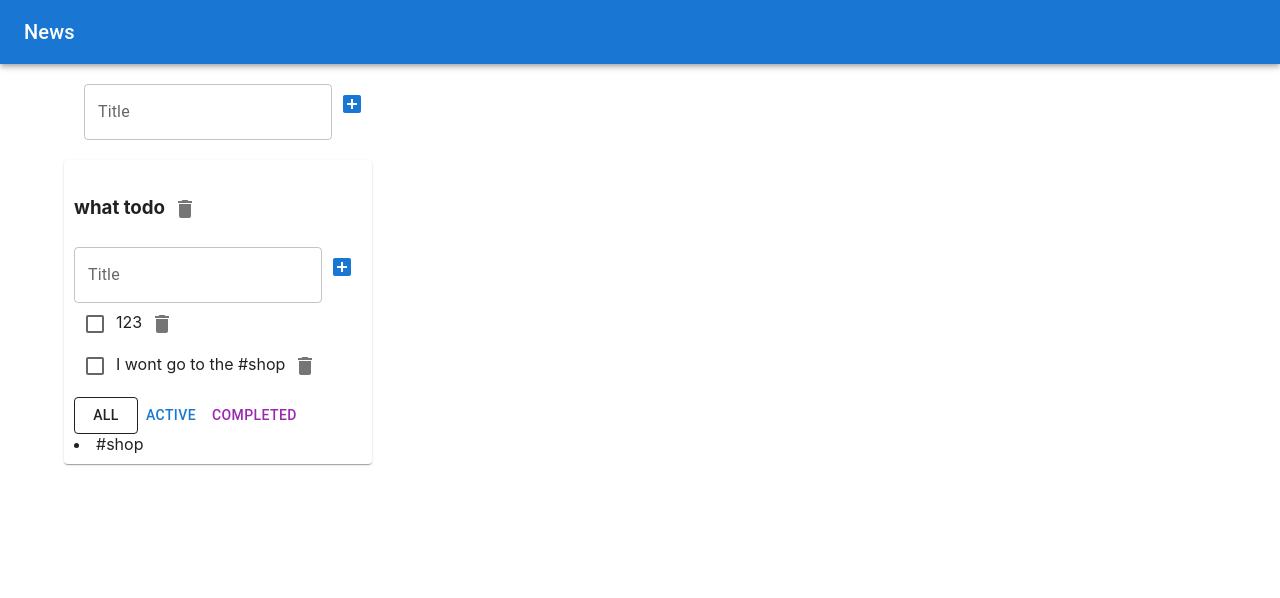
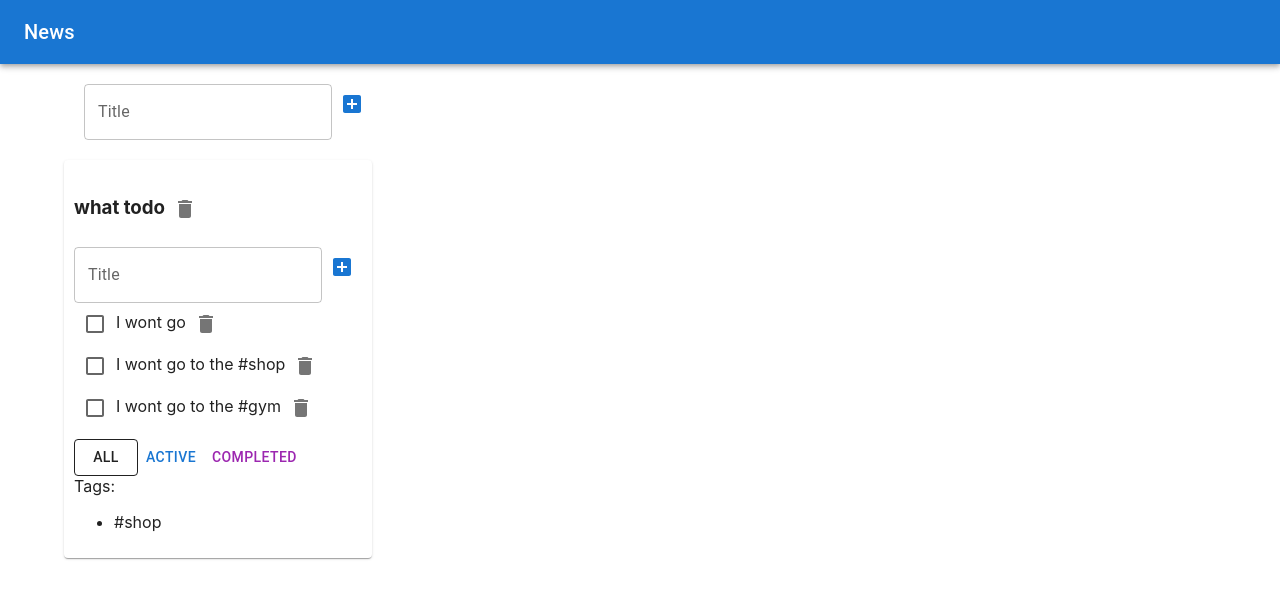
Before and after one commit to PavelDermichev1998/text-editor-with-tags, a React (Create React App) app: page / in a window 1280 px wide. Shown: the top 598 px of the page. Built offline with nearby package versions, Linux system fonts and the light colour scheme.

Commit message:
Add Tags

```diff
--- a/src/App.tsx
+++ b/src/App.tsx
@@ -1,6 +1,6 @@
 import React, { useCallback } from 'react'
 import './App.module.css';
-import { TaskType, Todolist } from './Todolist';
+import {TagType, TaskType, Todolist} from './Todolist';
 import { AddItemForm } from './AddItemForm';
 import AppBar from '@mui/material/AppBar';
 import Toolbar from '@mui/material/Toolbar';
@@ -17,6 +17,7 @@ import {
 import { addTaskAC, changeTaskStatusAC, changeTaskTitleAC, removeTaskAC } from './state/tasks-reducer';
 import { useDispatch, useSelector } from 'react-redux';
 import { AppRootStateType } from './state/store';
+import {addTagAC} from "./state/tags-reducer";
 
 
 export type FilterValuesType = 'all' | 'active' | 'completed';
@@ -30,11 +31,17 @@ export type TasksStateType = {
     [key: string]: Array<TaskType>
 }
 
+export type TagsStateType = {
+    [key: string]: Array<TagType>
+}
+
 
 function App() {
 
     const todolists = useSelector<AppRootStateType, Array<TodolistType>>(state => state.todolists)
     const tasks = useSelector<AppRootStateType, TasksStateType>(state => state.tasks)
+    const tags = useSelector<AppRootStateType, TagsStateType>(state => state.tags)
+
     const dispatch = useDispatch();
 
     const removeTask = useCallback(function (id: string, todolistId: string) {
@@ -43,6 +50,7 @@ function App() {
 
     const addTask = useCallback(function (title: string, todolistId: string) {
         dispatch(addTaskAC(title, todolistId));
+        dispatch(addTagAC(title, todolistId));
     }, [dispatch]);
 
     const changeStatus = useCallback(function (id: string, isDone: boolean, todolistId: string) {
@@ -86,6 +94,7 @@ function App() {
                     {
                         todolists.map(tl => {
                             let allTodolistTasks = tasks[tl.id];
+                            let allTodolistTags = tags[tl.id];
 
                             return <Grid item key={tl.id}>
                                 <Paper style={{padding: '10px'}}>
@@ -93,6 +102,7 @@ function App() {
                                         id={tl.id}
                                         title={tl.title}
                                         tasks={allTodolistTasks}
+                                        tags={allTodolistTags}
                                         removeTask={removeTask}
                                         changeFilter={changeFilter}
                                         addTask={addTask}
--- /dev/null
+++ b/src/EditableSpan.module.css
@@ -0,0 +1,3 @@
+.tags_active {
+    height: 30px;
+}
--- a/src/EditableSpan.tsx
+++ b/src/EditableSpan.tsx
@@ -1,5 +1,5 @@
 import React, { ChangeEvent, useState } from 'react';
-import TextField from '@mui/material/TextField';
+import style from './EditableSpan.module.css'
 
 type EditableSpanPropsType = {
     value: string
@@ -18,12 +18,13 @@ export const EditableSpan = React.memo(function (props: EditableSpanPropsType) {
     const activateViewMode = () => {
         setEditMode(false);
         props.onChange(title);
+
     }
     const changeTitle = (e: ChangeEvent<HTMLInputElement>) => {
         setTitle(e.currentTarget.value)
     }
 
     return editMode
-        ? <TextField value={title} onChange={changeTitle} autoFocus onBlur={activateViewMode}/>
+        ? <input value={title} onChange={changeTitle} autoFocus onBlur={activateViewMode} className={style.tags_active}/>
         : <span onDoubleClick={activateEditMode}>{props.value}</span>
 });
--- a/src/Tags.tsx
+++ b/src/Tags.tsx
@@ -1,13 +1,13 @@
 import React from 'react'
-import {TaskType} from './Todolist'
+import {TagType} from './Todolist'
 
 type TagPropsType = {
-    tasks: Array<TaskType>
+    tag: TagType
     todolistId: string
 }
 export const Tags = React.memo((props: TagPropsType) => {
 
-    let createTag = (arr: Array<string>) => {
+    /*let createTag = (arr: Array<string>) => {
         let arrTitle = [...arr]
         for (let i = 0; i <= arrTitle.length - 1; i++) {
             let tagIndex = arrTitle[i].indexOf('#');
@@ -19,13 +19,13 @@ export const Tags = React.memo((props: TagPropsType) => {
         }
         return arrTitle
     }
+    let arrTagsTitle = createTag(props.tasks.map(t => t.title))
+    let filterTags = arrTagsTitle.filter((item, index) => arrTagsTitle.indexOf(item) === index)*/
 
-    let arrTagsTitle = createTag(props.tasks.map(t => t.title))
-    let filterTags = arrTagsTitle.filter((item, index) => arrTagsTitle.indexOf(item) === index)
 
     return (
-        <div key={props.todolistId}>
-            {filterTags.map(t => <li>{t}</li>)}
-        </div>
+        <>
+            <li key={props.todolistId}>{props.tag.title}</li>
+        </>
     )
 })
--- a/src/Task.tsx
+++ b/src/Task.tsx
@@ -3,7 +3,7 @@ import { EditableSpan } from './EditableSpan'
 import { Delete } from '@mui/icons-material';
 import IconButton from '@mui/material/IconButton';
 import Checkbox from '@mui/material/Checkbox';
-import { TaskType } from './Todolist'
+import {TaskType} from './Todolist'
 
 type TaskPropsType = {
     task: TaskType
@@ -13,7 +13,9 @@ type TaskPropsType = {
     removeTask: (taskId: string, todolistId: string) => void
 }
 export const Task = React.memo((props: TaskPropsType) => {
-    const onClickHandler = useCallback(() => props.removeTask(props.task.id, props.todolistId), [props.task.id, props.todolistId]);
+    const onClickHandler = useCallback(() => {
+        props.removeTask(props.task.id, props.todolistId)
+        }, [props.task.id, props.todolistId]);
 
     const onChangeHandler = useCallback((e: ChangeEvent<HTMLInputElement>) => {
         let newIsDoneValue = e.currentTarget.checked
--- a/src/Todolist.tsx
+++ b/src/Todolist.tsx
@@ -1,12 +1,14 @@
-import React, { useCallback } from 'react'
-import { AddItemForm } from './AddItemForm'
-import { EditableSpan } from './EditableSpan'
+import React, {useCallback} from 'react'
+import {AddItemForm} from './AddItemForm'
+import {EditableSpan} from './EditableSpan'
 import IconButton from '@mui/material/IconButton';
 import Button from '@mui/material/Button';
-import { Delete } from '@mui/icons-material';
-import { Task } from './Task'
-import { FilterValuesType } from './App';
+import {Delete} from '@mui/icons-material';
+import {Task} from './Task'
+import {FilterValuesType, TagsStateType} from './App';
 import {Tags} from "./Tags";
+import {useSelector} from "react-redux";
+import {AppRootStateType} from "./state/store";
 
 export type TaskType = {
     id: string
@@ -14,10 +16,16 @@ export type TaskType = {
     isDone: boolean
 }
 
+export type TagType = {
+    id: string
+    title: string
+}
+
 type PropsType = {
     id: string
     title: string
     tasks: Array<TaskType>
+    tags: Array<TagType>
     changeFilter: (value: FilterValuesType, todolistId: string) => void
     addTask: (title: string, todolistId: string) => void
     changeTaskStatus: (id: string, isDone: boolean, todolistId: string) => void
@@ -49,6 +57,7 @@ export const Todolist = React.memo(function (props: PropsType) {
 
 
     let tasksForTodolist = props.tasks
+    let tagsForTodolist = props.tags
 
     if (props.filter === 'active') {
         tasksForTodolist = props.tasks.filter(t => !t.isDone)
@@ -66,11 +75,13 @@ export const Todolist = React.memo(function (props: PropsType) {
         <AddItemForm addItem={addTask}/>
         <div>
             {
+
                 tasksForTodolist.map(t => <Task key={t.id} task={t} todolistId={props.id}
                                                 removeTask={props.removeTask}
                                                 changeTaskTitle={props.changeTaskTitle}
                                                 changeTaskStatus={props.changeTaskStatus}
-                />)
+                    />
+                )
             }
         </div>
         <div style={{paddingTop: '10px'}}>
@@ -87,7 +98,16 @@ export const Todolist = React.memo(function (props: PropsType) {
                     onClick={onCompletedClickHandler}
                     color={'secondary'}>Completed
             </Button>
-               <Tags tasks={tasksForTodolist} todolistId={props.id}/>
+            {/*<Tags tasks={tasksForTodolist} todolistId={props.id}/>*/}
+            <div>Tags:</div>
+            <ul>
+                {
+                    tagsForTodolist.map(tag => <Tags key={tag.id} tag={tag} todolistId={props.id}
+                            /*changeTag={props.changeTaskStatus}*/
+                        />
+                    )
+                }
+            </ul>
         </div>
     </div>
 })
--- a/src/index.tsx
+++ b/src/index.tsx
@@ -5,6 +5,8 @@ import reportWebVitals from './reportWebVitals';
 import App from './App';
 import {Provider} from 'react-redux';
 import {store} from './state/store';
+
+
 
 ReactDOM.render(
     <React.StrictMode>
--- a/src/state/store.ts
+++ b/src/state/store.ts
@@ -1,10 +1,12 @@
 import { tasksReducer } from './tasks-reducer';
 import { todolistsReducer } from './todolists-reducer';
 import { combineReducers, createStore } from 'redux';
+import {tagsReducer} from "./tags-reducer";
 
 // объединяя reducer-ы с помощью combineReducers,
 // мы задаём структуру нашего единственного объекта-состояния
 const rootReducer = combineReducers({
+    tags: tagsReducer,
     tasks: tasksReducer,
     todolists: todolistsReducer
 })
--- /dev/null
+++ b/src/state/tags-reducer.ts
@@ -0,0 +1,76 @@
+import {TagType} from '../Todolist';
+import { v1 } from 'uuid';
+import { AddTodolistActionType, RemoveTodolistActionType } from './todolists-reducer';
+import {TagsStateType} from '../App';
+
+
+
+const tags = require('./tags.json')
+const initialState: TagsStateType = tags
+
+export const tagsReducer = (state: TagsStateType = initialState, action: ActionsType): TagsStateType => {
+    switch (action.type) {
+        case 'ADD-TAG': {
+            const stateCopy = {...state}
+            let tagIndex = action.title.indexOf('#');
+            const newTag: TagType = {
+                id: v1(),
+                title: action.title.slice(tagIndex, action.title.length)
+            }
+            const tags = stateCopy[action.todolistId];
+            const newTags = [newTag, ...tags];
+            stateCopy[action.todolistId] = newTags;
+            return stateCopy;
+        }/*
+        case 'CHANGE-TAG': {
+            let todolistTasks = state[action.todolistId];
+            let newTasksArray = todolistTasks
+                .map(t => t.id === action.taskId ? {...t, isDone: action.isDone} : t);
+
+            state[action.todolistId] = newTasksArray;
+            return ({...state});
+        }*/
+        case 'ADD-TODOLIST': {
+            return {
+                ...state,
+                [action.todolistId]: []
+            }
+        }
+        case 'REMOVE-TODOLIST': {
+            const copyState = {...state};
+            delete copyState[action.id];
+            return copyState;
+        }
+        default:
+            return state;
+    }
+}
+
+
+export const addTagAC = (title: string, todolistId: string): AddTagActionType => {
+    return {type: 'ADD-TAG', title, todolistId}
+}/*
+export const changeTagAC = (taskId: string, todolistId: string, title: string): ChangeTagActionType => {
+    return {type: 'CHANGE-TAG', todolistId, taskId, title}
+}
+*/
+export type AddTagActionType = {
+    type: 'ADD-TAG',
+    todolistId: string
+    title: string
+}
+/*
+
+export type ChangeTagActionType = {
+    type: 'CHANGE-TAG',
+    todolistId: string
+    taskId: string
+    title: string
+}
+*/
+
+
+type ActionsType =  AddTagActionType
+    /*| ChangeTagActionType*/
+    | AddTodolistActionType
+    | RemoveTodolistActionType
--- /dev/null
+++ b/src/state/tags.json
@@ -0,0 +1,8 @@
+{
+  "9f27f97b-bc63-4114-9baa-c91facbd4ffb": [
+    {
+      "id": "111",
+      "title": "#shop"
+    }
+  ]
+}
--- a/src/state/tasks.json
+++ b/src/state/tasks.json
@@ -1,14 +1,19 @@
 {
   "9f27f97b-bc63-4114-9baa-c91facbd4ffb": [
     {
-      "id": "122asd",
-      "title": "123",
+      "id": "111",
+      "title": "I wont go",
       "isDone": false
     },
     {
       "id": "222",
       "title": "I wont go to the #shop",
       "isDone": false
+    },
+    {
+      "id": "333",
+      "title": "I wont go to the #gym",
+      "isDone": false
     }
   ]
 }
```
Also changed, not shown: src/state/tasks-reducer.ts (+32 -30 lines).
